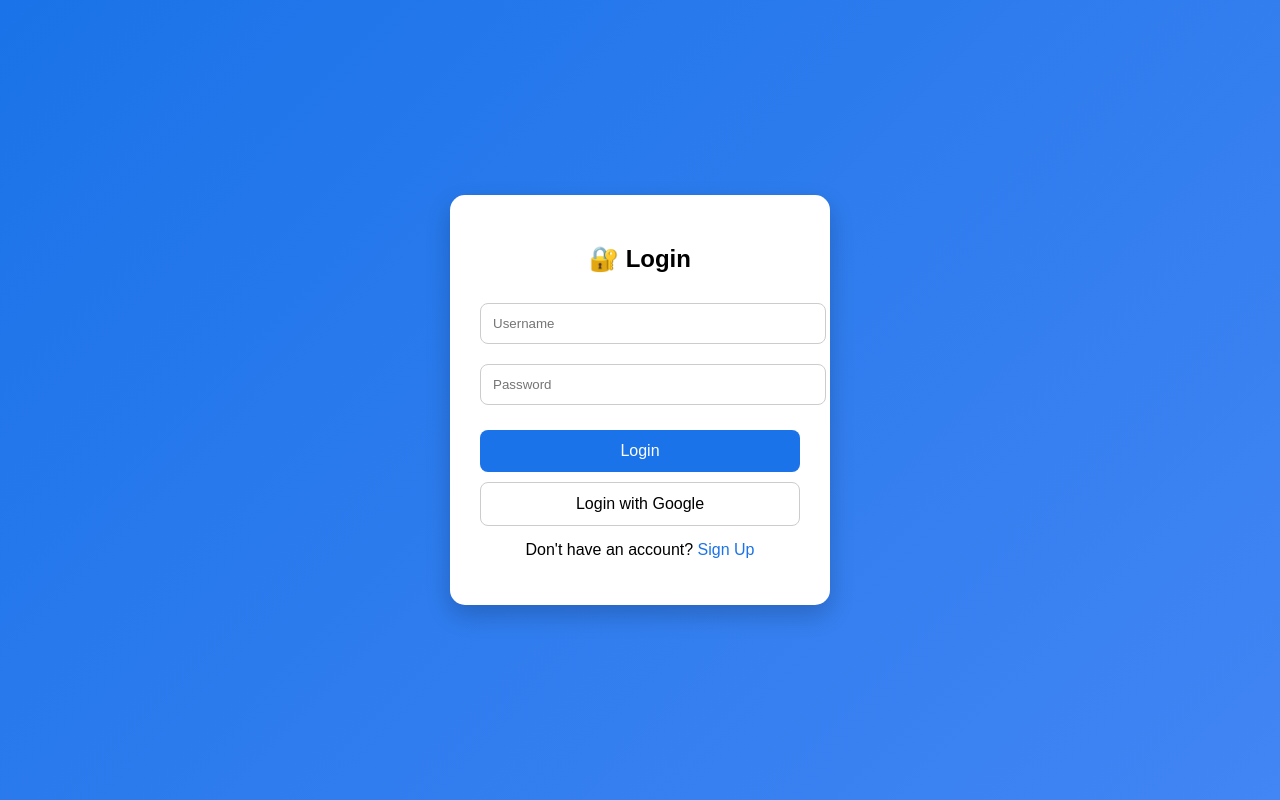
After one commit to pratikbug24/Search-engine-, a Flask app: page /login in a window 1280 px wide. The commit adds this page. Run offline with Flask 3, Linux system fonts and the light colour scheme.

Commit message:
Add user auth with Google OAuth and SQLite
Introduce user authentication and session support: initialize a local SQLite users.db, add signup/login routes with simple username/password storage, and templates for login and signup. Integrate Google OAuth (authlib) with /login/google and /callback to populate session user info; add profile and logout routes and display user info in index.html. Also tidy search API engine selection, add /api/suggest endpoint, and enable debug mode for local runs. A new users.db file and the login/signup templates were added.

```diff
--- a/app.py
+++ b/app.py
@@ -1,19 +1,130 @@
-from flask import Flask, request, jsonify, render_template
+from flask import Flask, request, jsonify, render_template, redirect, url_for, session
+from authlib.integrations.flask_client import OAuth
 from serpapi import GoogleSearch
 from dotenv import load_dotenv
+import sqlite3
 import os
 
-# Load environment variables
 load_dotenv()
 
 app = Flask(__name__)
+app.secret_key = os.getenv("SECRET_KEY") or "supersecretkey"
 
-# 🔒 Secure API Key
-API_KEY = os.getenv("SERP_API_KEY")
+# ================== 🔐 DATABASE ==================
+def init_db():
+    conn = sqlite3.connect('users.db')
+    c = conn.cursor()
+    c.execute('''
+        CREATE TABLE IF NOT EXISTS users (
+            id INTEGER PRIMARY KEY AUTOINCREMENT,
+            username TEXT UNIQUE,
+            password TEXT
+        )
+    ''')
+    conn.commit()
+    conn.close()
+
+init_db()
+
+# ================== 🔐 GOOGLE LOGIN ==================
+oauth = OAuth(app)
+
+google = oauth.register(
+    name='google',
+    client_id=os.getenv("GOOGLE_CLIENT_ID"),
+    client_secret=os.getenv("GOOGLE_CLIENT_SECRET"),
+    server_metadata_url='https://accounts.google.com/.well-known/openid-configuration',
+    client_kwargs={'scope': 'openid email profile'}
+)
+
+# ================== 🏠 HOME ==================
 @app.route('/')
 def home():
-    return render_template('index.html')
+    user = session.get('user')
+    if not user:
+        return redirect('/login')
+    return render_template('index.html', user=user)
 
+# ================== 🔑 LOGIN ==================
+@app.route('/login', methods=['GET', 'POST'])
+def login():
+    if request.method == 'POST':
+        username = request.form.get('username')
+        password = request.form.get('password')
+
+        conn = sqlite3.connect('users.db')
+        c = conn.cursor()
+
+        c.execute("SELECT * FROM users WHERE username=? AND password=?", (username, password))
+        user = c.fetchone()
+        conn.close()
+
+        if user:
+            session['user'] = {
+                "name": user[1],
+                "email": "manual@login.com",
+                "picture": "https://via.placeholder.com/40"
+            }
+            return redirect('/')
+        else:
+            return "Invalid username or password ❌"
+
+    return render_template('login.html')
+
+# ================== 📝 SIGNUP ==================
+@app.route('/signup', methods=['GET', 'POST'])
+def signup():
+    if request.method == 'POST':
+        username = request.form.get('username')
+        password = request.form.get('password')
+
+        conn = sqlite3.connect('users.db')
+        c = conn.cursor()
+
+        try:
+            c.execute("INSERT INTO users (username, password) VALUES (?, ?)", (username, password))
+            conn.commit()
+            conn.close()
+            return redirect('/login')
+        except:
+            conn.close()
+            return "User already exists ❌"
+
+    return render_template('signup.html')
+
+# ================== 🔵 GOOGLE LOGIN ==================
+@app.route('/login/google')
+def login_google():
+    return google.authorize_redirect(url_for('callback', _external=True))
+
+# ================== 🔁 CALLBACK ==================
+@app.route('/callback')
+def callback():
+    token = google.authorize_access_token()
+
+    # ✅ FIX: use full URL
+    resp = google.get('https://www.googleapis.com/oauth2/v3/userinfo')
+    user_info = resp.json()
+
+    session['user'] = user_info
+    return redirect('/')
+
+# ================== 👤 PROFILE ==================
+@app.route('/profile')
+def profile():
+    user = session.get('user')
+    if not user:
+        return redirect('/login')
+    return render_template('profile.html', user=user)
+
+# ================== 🚪 LOGOUT ==================
+@app.route('/logout')
+def logout():
+    session.clear()
+    return redirect('/login')
+
+# ================== 🔍 SEARCH API ==================
+API_KEY = os.getenv("SERP_API_KEY")
 
 @app.route('/api/search')
 def search():
@@ -25,9 +136,8 @@ def search():
         "api_key": API_KEY
     }
 
-    # 🔥 Correct engines
     if search_type == "videos":
-        params["engine"] = "google_videos"   # ✅ FIXED
+        params["engine"] = "google_videos"
     elif search_type == "images":
         params["engine"] = "google_images"
     else:
@@ -38,7 +148,6 @@ def search():
 
     output = []
 
-    # 🖼️ Images
     if search_type == "images":
         for item in results.get("images_results", []):
             output.append({
@@ -47,7 +156,6 @@ def search():
                 "url": item.get("link", "")
             })
 
-    # 🎥 Videos (FIXED)
     elif search_type == "videos":
         for item in results.get("video_results", []):
             output.append({
@@ -57,7 +165,6 @@ def search():
                 "thumbnail": item.get("thumbnail", "")
             })
 
-    # 🔍 Normal search
     else:
         for item in results.get("organic_results", []):
             output.append({
@@ -68,12 +175,11 @@ def search():
 
     return jsonify(output)
 
-
+# ================== 💡 SUGGESTIONS ==================
 @app.route('/api/suggest')
 def suggest():
     query = request.args.get('q')
 
-    # simple suggestions (can upgrade later)
     suggestions = [
         query + " tutorial",
         query + " example",
@@ -84,6 +190,6 @@ def suggest():
 
     return jsonify(suggestions)
 
-
+# ================== 🚀 RUN ==================
 if __name__ == '__main__':
-    app.run(host='0.0.0.0', port=5000)
+    app.run(debug=True)
--- /dev/null
+++ b/templates/login.html
@@ -0,0 +1,101 @@
+<!DOCTYPE html>
+<html>
+<head>
+    <title>Login</title>
+    <style>
+        body {
+            font-family: Arial;
+            background: linear-gradient(135deg, #1a73e8, #4285f4);
+            display: flex;
+            justify-content: center;
+            align-items: center;
+            height: 100vh;
+            margin: 0;
+        }
+
+        .card {
+            background: white;
+            padding: 30px;
+            border-radius: 15px;
+            width: 320px;
+            text-align: center;
+            box-shadow: 0 10px 25px rgba(0,0,0,0.2);
+        }
+
+        h2 {
+            margin-bottom: 20px;
+        }
+
+        input {
+            width: 100%;
+            padding: 12px;
+            margin: 10px 0;
+            border-radius: 8px;
+            border: 1px solid #ccc;
+            outline: none;
+            transition: 0.2s;
+        }
+
+        input:focus {
+            border-color: #1a73e8;
+            box-shadow: 0 0 5px rgba(26,115,232,0.5);
+        }
+
+        button {
+            width: 100%;
+            padding: 12px;
+            margin-top: 15px;
+            border: none;
+            border-radius: 8px;
+            background: #1a73e8;
+            color: white;
+            font-size: 16px;
+            cursor: pointer;
+        }
+
+        button:hover {
+            background: #1558b0;
+        }
+
+        .google-btn {
+            background: white;
+            color: black;
+            border: 1px solid #ccc;
+            margin-top: 10px;
+        }
+
+        .google-btn:hover {
+            background: #f1f1f1;
+        }
+
+        a {
+            color: #1a73e8;
+            text-decoration: none;
+        }
+
+        p {
+            margin-top: 15px;
+        }
+    </style>
+</head>
+
+<body>
+
+<div class="card">
+    <h2>🔐 Login</h2>
+
+    <form method="POST">
+        <input name="username" placeholder="Username" required>
+        <input type="password" name="password" placeholder="Password" required>
+        <button type="submit">Login</button>
+    </form>
+
+    <a href="/login/google">
+        <button class="google-btn">Login with Google</button>
+    </a>
+
+    <p>Don't have an account? <a href="/signup">Sign Up</a></p>
+</div>
+
+</body>
+</html>
```
Also changed, not shown: templates/index.html (+16 -0 lines), templates/signup.html (added, +86 -0 lines), users.db (added).
